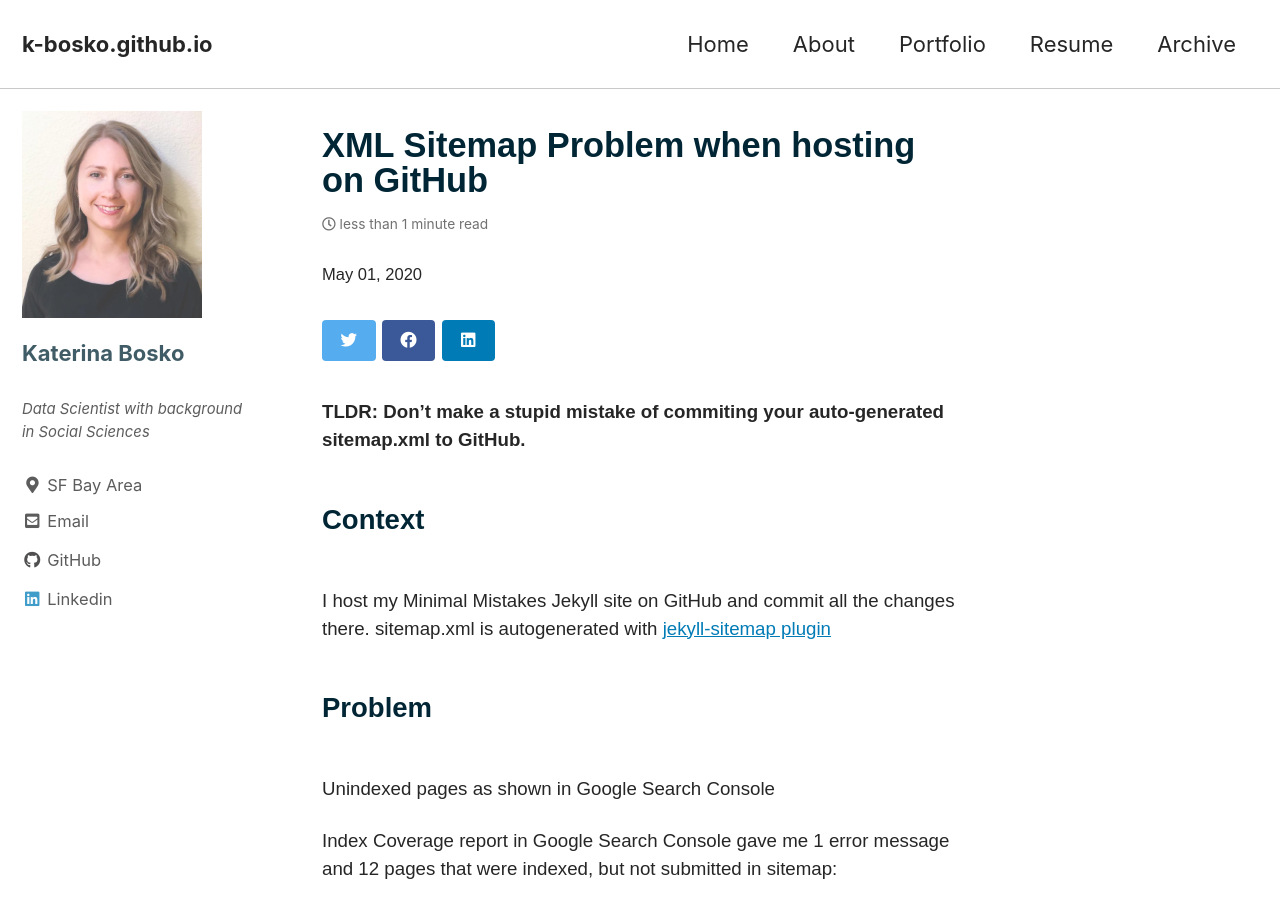
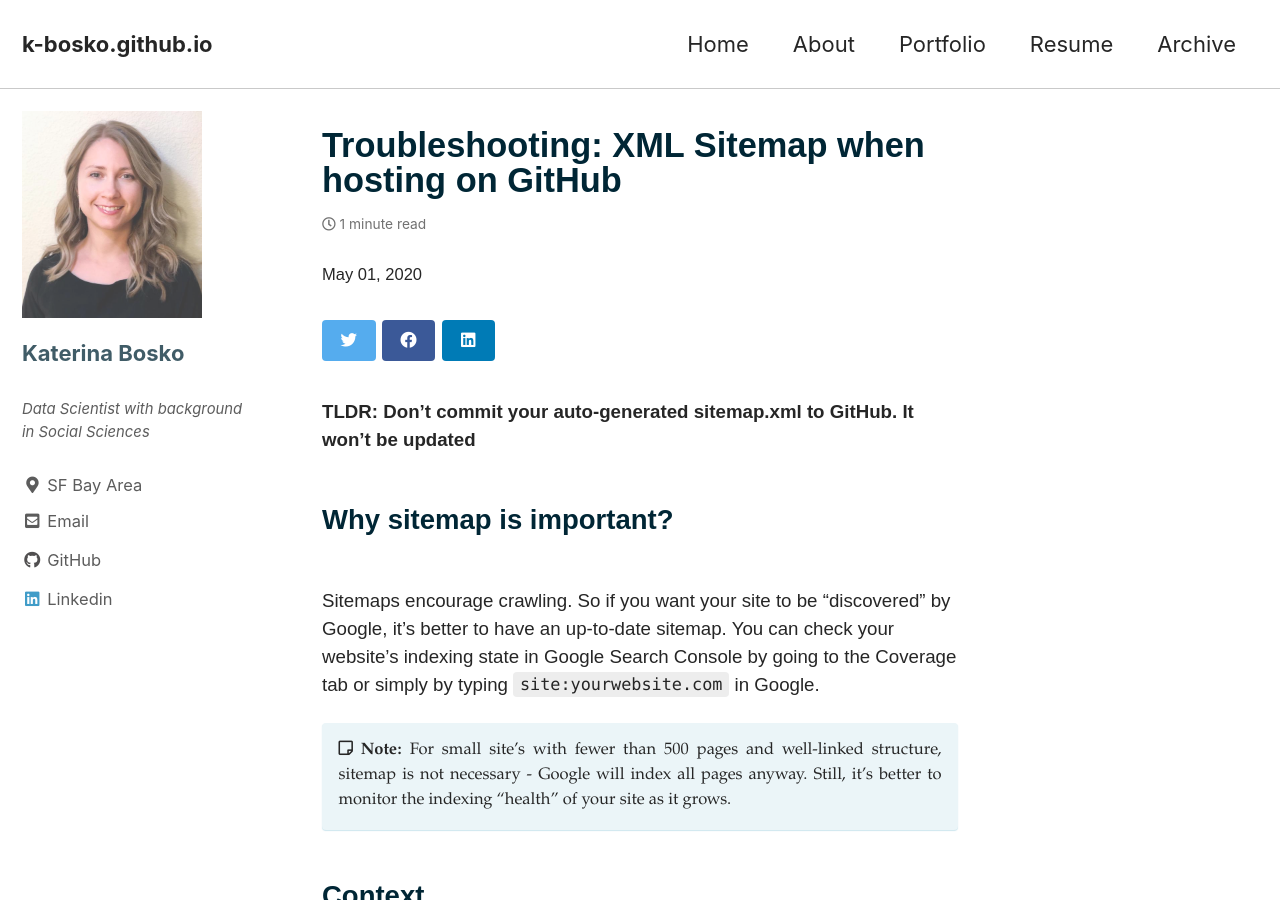
Before and after one commit to k-bosko/k-bosko.github.io, a Jekyll site: the page built from _posts/2020-05-01-XML-Sitemap-Problem-when-hosting-on-GitHub.md, in a window 1280 px wide and 900 px high. Built offline with Jekyll 4.4.1, drawn with Linux system fonts in a browser that asks for light colours; cached includes are drawn as plain includes; nearby versions of some CDN libraries; comment, search, counter and statistics services are not loaded.

Commit message:
updated post on sitemap

```diff
--- a/_posts/2020-05-01-XML-Sitemap-Problem-when-hosting-on-GitHub.md
+++ b/_posts/2020-05-01-XML-Sitemap-Problem-when-hosting-on-GitHub.md
@@ -1,5 +1,5 @@
 ---
-title: "XML Sitemap Problem when hosting on GitHub"
+title: "Troubleshooting: XML Sitemap when hosting on GitHub"
 tags:
   - Google Search Console
   - Minimal Mistakes Jekyll
@@ -8,10 +8,16 @@ tags:
 date: May 1, 2020
 header:
   teaser: /assets/images/thumbnails/joel-filipe-thumb-800.jpg
-excerpt: "Troubleshooting Indexing with Google Search Console"
+excerpt: "How to check Indexing state with Google Search Console"
 ---
-**TLDR: Don't make a stupid mistake of commiting your auto-generated sitemap.xml to GitHub.**
+**TLDR: Don't commit your auto-generated sitemap.xml to GitHub. It won't be updated**
 
+## Why sitemap is important?
+Sitemaps encourage crawling. So if you want your site to be "discovered" by Google, it's better to have an up-to-date sitemap. You can check your website's indexing state in Google Search Console by going to the Coverage tab or simply by typing `site:yourwebsite.com` in Google.
+
+<i class="far fa-sticky-note"></i> **Note:**  For small site's with fewer than 500 pages and well-linked structure, sitemap is not necessary - Google will index all pages anyway. Still, it's better to monitor the indexing "health" of your site as it grows.
+  {: .notice--info}
+  {: .text-justify}
 
 ## Context
 I host my Minimal Mistakes Jekyll site on GitHub and commit all the changes there.
```
